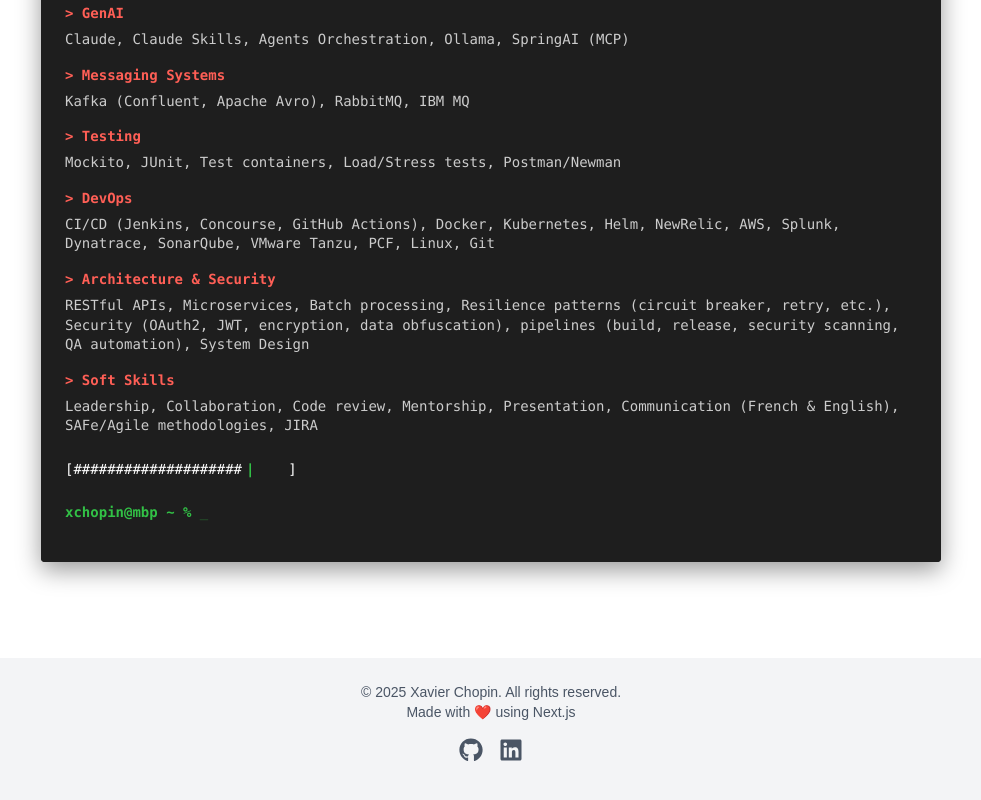
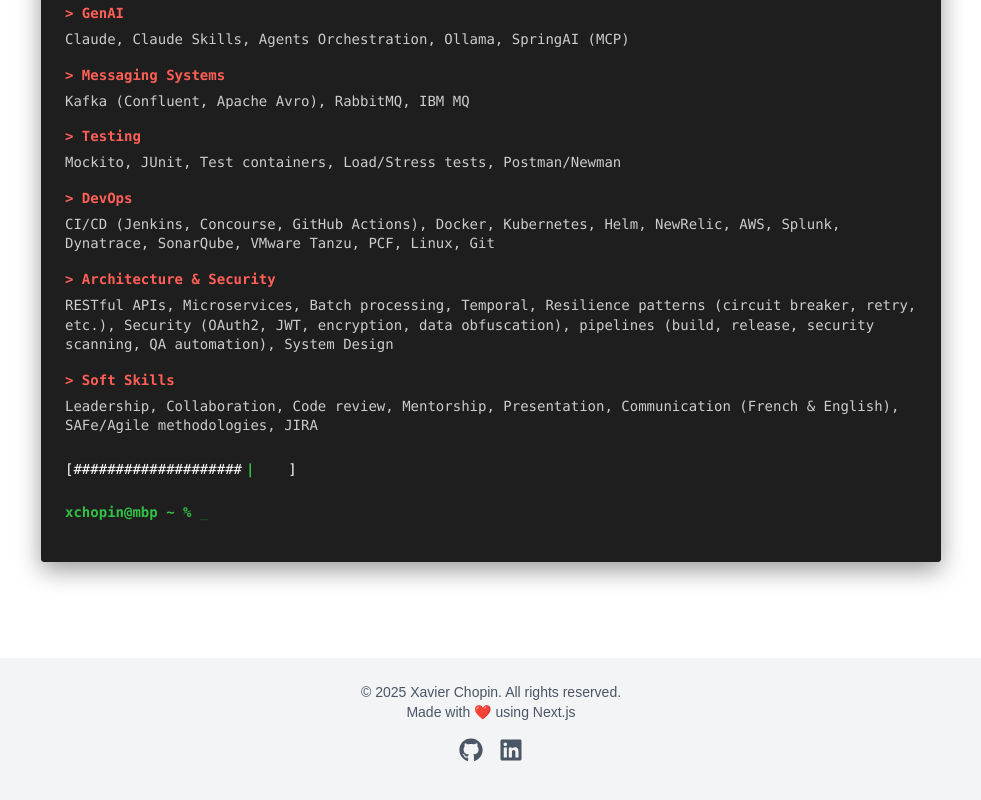
Before and after one commit to xchopin/portfolio, a Next.js app in the folder spa/: page /resume in a window 1280 px wide. Shown: the part 1511-2311 px from the top of the page, without its empty margins (149-1130 px from the left). Built offline with nearby package versions, Linux system fonts and the light colour scheme.

Commit message:
feat: added Temporal.io

```diff
--- a/spa/src/components/terminal/terminal.tsx
+++ b/spa/src/components/terminal/terminal.tsx
@@ -17,7 +17,7 @@
     devops:
         'CI/CD (Jenkins, Concourse, GitHub Actions), Docker, Kubernetes, Helm, NewRelic, AWS, Splunk, Dynatrace, SonarQube, VMware Tanzu, PCF, Linux, Git',
     architecture:
-        'RESTful APIs, Microservices, Batch processing, Resilience patterns (circuit breaker, retry, etc.), Security (OAuth2, JWT, encryption, data obfuscation), pipelines (build, release, security scanning, QA automation), System Design',
+        'RESTful APIs, Microservices, Batch processing, Temporal, Resilience patterns (circuit breaker, retry, etc.), Security (OAuth2, JWT, encryption, data obfuscation), pipelines (build, release, security scanning, QA automation), System Design',
     softskills:
         'Leadership, Collaboration, Code review, Mentorship, Presentation, Communication (French & English), SAFe/Agile methodologies, JIRA',
 };
```
